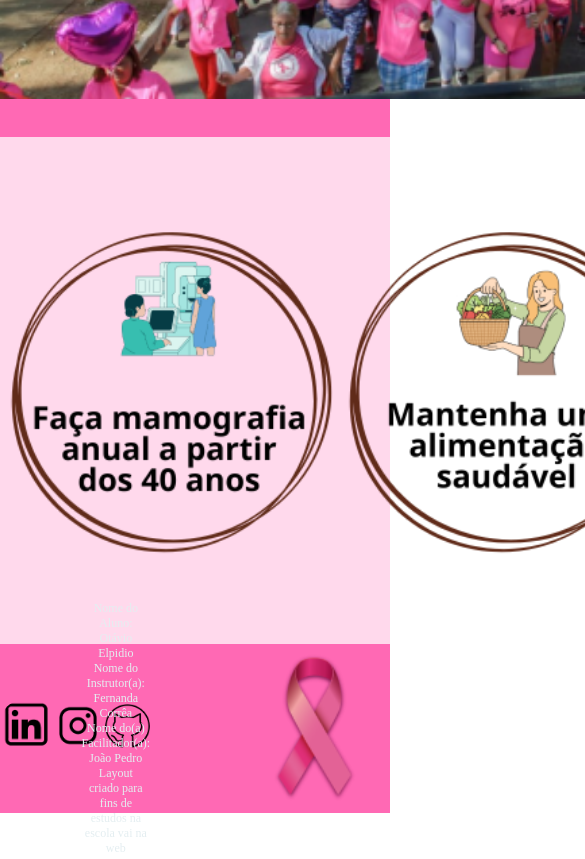
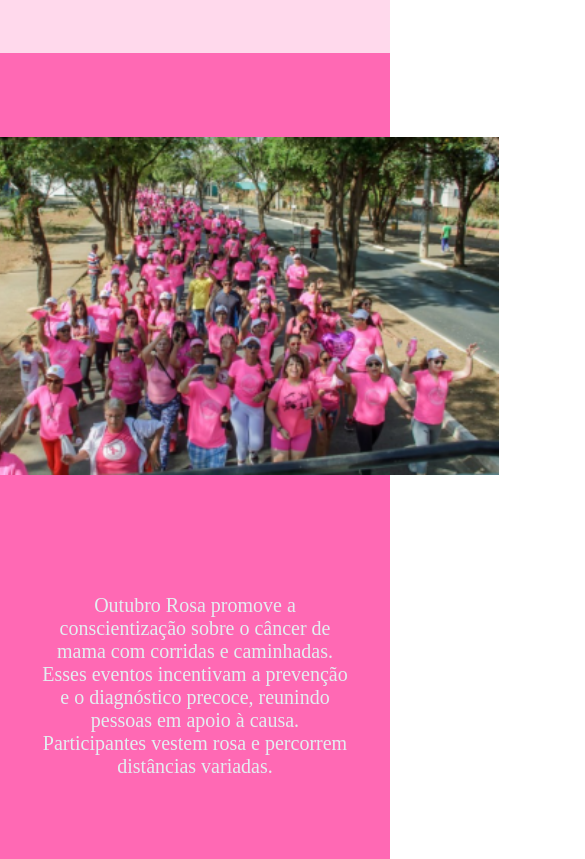
Before and after one commit to Otavioelp/Outubro-Rosa, a plain HTML site: page index.html in a window 390 px wide. Shown: the part 1002-1861 px from the top of the page, 585 px wide, since content can reach past the window. Drawn offline with Linux system fonts and the light colour scheme.

Commit message:
responsividade

```diff
--- a/style.scss
+++ b/style.scss
@@ -128,3 +128,91 @@ footer{
 
 footer img{
     height: 18vh;}
+
+    @media(max-width: 500px){
+
+        body{width: 100%;}
+
+        header{
+            height: 25vh;
+            flex-direction: column;
+            justify-content: center;
+            align-items: center;}
+
+        .titulo{
+            width: 70vw;
+        ul{
+            height: 10vh;
+            width: 80%;}
+        nav{
+            width: 80%;}
+        }
+        .paragrafo{
+            height: 100vh;
+            flex-direction: column-reverse;
+            align-items: center;
+            justify-content: space-evenly;
+            p{font-size: 20px;
+             height:40vh ;
+             width: 80%;
+             text-align: center;}
+            img{
+             height: 40vh;}
+
+
+        }
+.paragrafo2{
+    height: 100vh;
+    flex-direction: column;
+    align-items: center;
+    justify-content: space-evenly;
+    p{font-size: 20px;
+        height:30vh ;
+        width: 80%;
+        display: flex;
+        text-align: center;
+        align-items: center;
+        justify-content: center; }
+
+       img{
+           height: 40vh;}
+
+}
+
+.imagens{
+    height: 110vh;
+    flex-direction: column;
+    align-items: center;
+    justify-content: space-evenly;
+    p{font-size: 18px;}
+    img{
+        height: 25vh;}
+}
+
+footer{
+    height: 50vh;
+    flex-direction: column;
+
+    img{
+       height: 15vh;
+    }
+
+    .redessociais{
+        width: 80vw;
+    }
+
+    .linksfooter{
+        font-size: 14px;
+        height: 20vh;
+        width: 100vw;
+        justify-content: center;
+        align-items: center;
+        text-align: center;
+        padding-left: 90px;
+
+        a{
+        width: 100vw;}
+    }
+}
+
+    }
```
Also changed, not shown: style.css, 1 other file.
